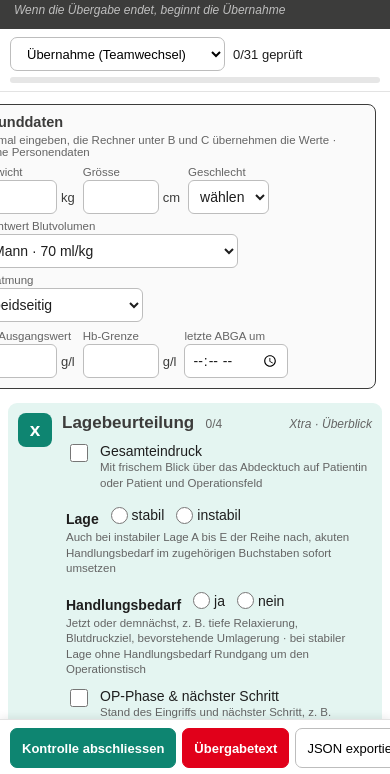
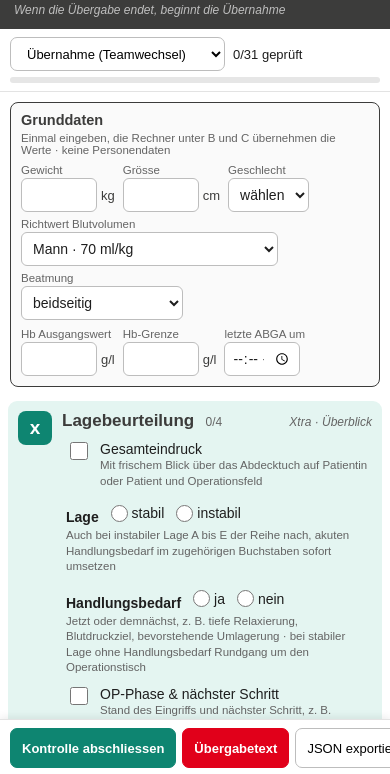
Before and after one commit to RNOANA/xabcde-anaesthesie, a plain HTML site: page index.html in a window 390 px wide. Shown: the part 68-842 px from the top of the page. Drawn offline with Linux system fonts and the light colour scheme.

Commit message:
Version 2.4: Grunddaten auf dem Handy korrekt ausgerichtet

```diff
--- a/index.html
+++ b/index.html
@@ -129,6 +129,9 @@
     .section { gap: 10px; padding: 10px; }
     .badge { flex: 0 0 34px; height: 34px; font-size: 19px; border-radius: 8px; }
     .calc { margin-left: -44px; padding: 9px 10px 10px; }
+    #basedata { margin: 10px 10px 0; }
+    #basedata .calc { margin-left: 0; }
+    #basedata .cf input { width: 76px; }
     .cf input { width: 76px; }
     #handoffbox, #historybox { margin: 10px 8px; }
   }
```
